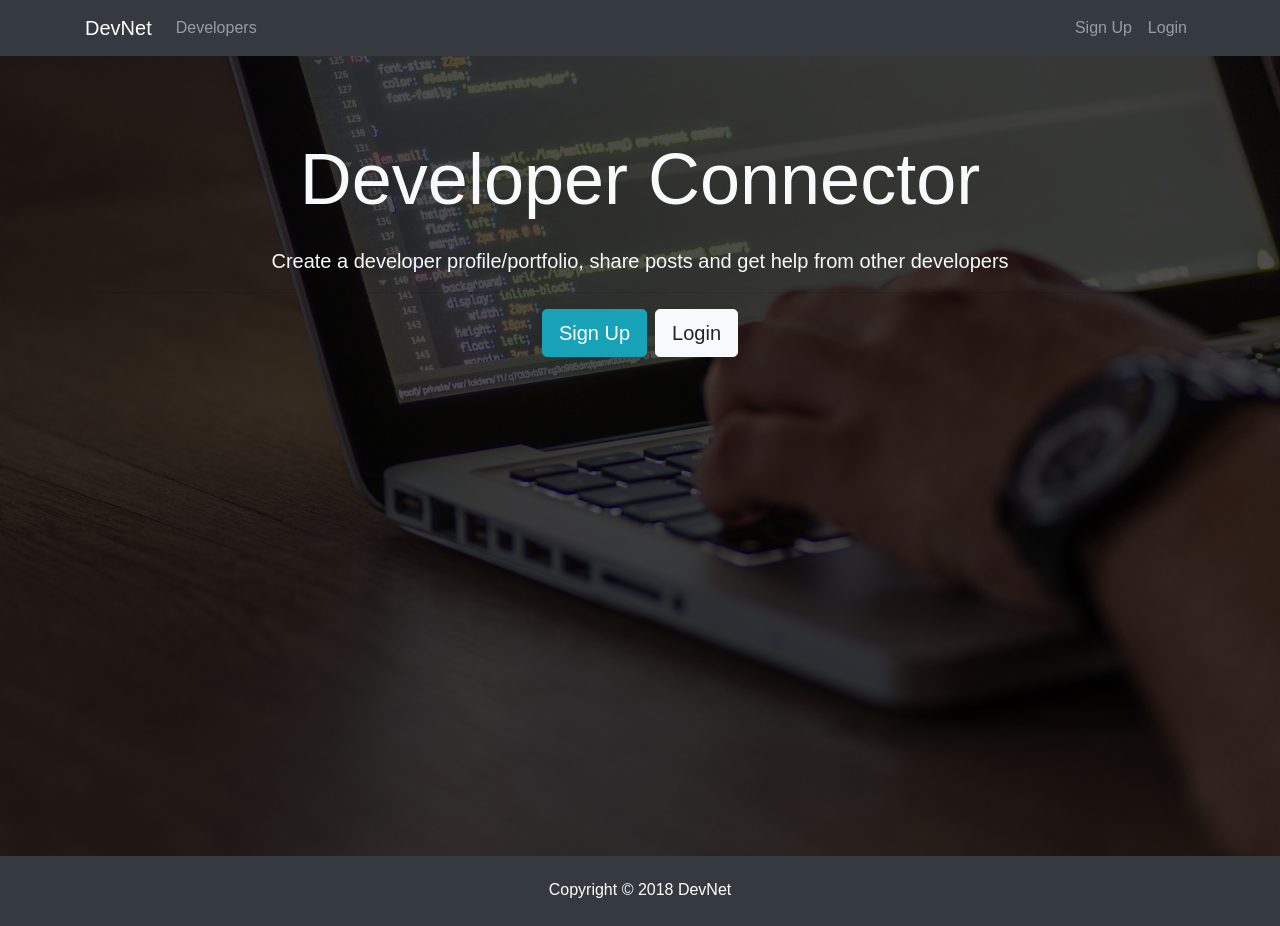
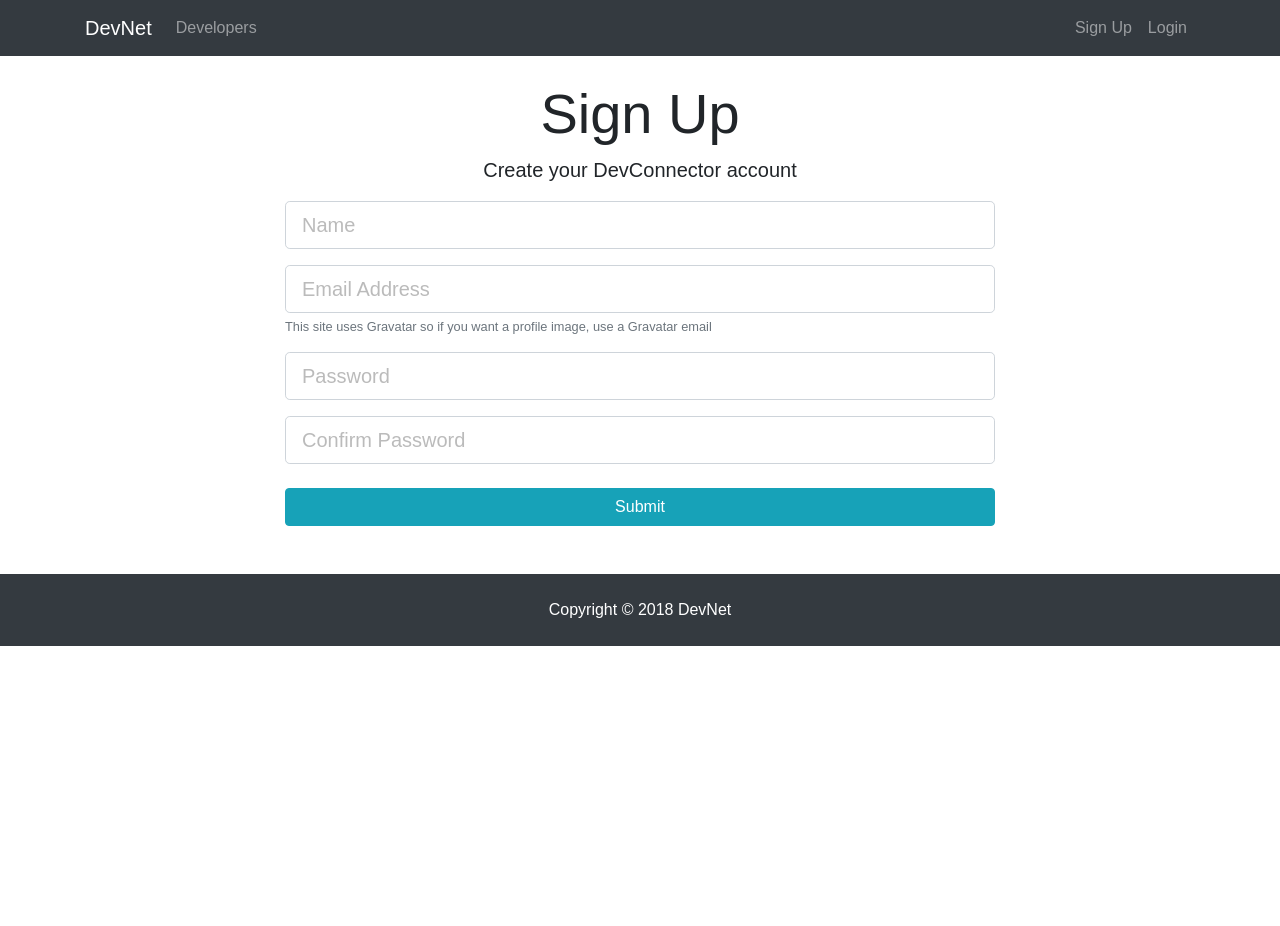
Before and after one commit to Ducle141/devnet-mern-stack, a React (Create React App) app in the folder client/: page /register in a window 1280 px wide. After the commit the page ends 800 px from the top, so only its background shows below. Built offline with nearby package versions, Linux system fonts and the light colour scheme.

Commit message:
setup react router and create register form, login form with state

```diff
--- a/client/src/App.js
+++ b/client/src/App.js
@@ -1,20 +1,28 @@
 import React, { Component } from "react";
+import { BrowserRouter as Router, Route } from "react-router-dom";
 
 import Navbar from "./components/layout/Navbar";
 import Footer from "./components/layout/Footer";
 import Landing from "./components/layout/Landing";
+import Register from "./components/auth/Register";
+import Login from "./components/auth/Login";
 
 import "./App.css";
 
 class App extends Component {
   render() {
     return (
-      <div className="App">
-        <Navbar />
-        <Landing />
-
-        <Footer />
-      </div>
+      <Router>
+        <div className="App">
+          <Navbar />
+          <Route exact path="/" component={Landing} />
+          <div className="container">
+            <Route exact path="/register" component={Register} />
+            <Route exact path="/login" component={Login} />
+          </div>
+          <Footer />
+        </div>
+      </Router>
     );
   }
 }
--- /dev/null
+++ b/client/src/components/auth/Login.js
@@ -0,0 +1,71 @@
+import React, { Component } from "react";
+
+class Login extends Component {
+  constructor() {
+    super();
+    this.state = {
+      email: "",
+      password: "",
+      errors: {}
+    };
+
+    this.onChange = this.onChange.bind(this);
+    this.onSubmit = this.onSubmit.bind(this);
+  }
+
+  onChange(e) {
+    this.setState({ [e.target.name]: e.target.value });
+  }
+
+  onSubmit(e) {
+    e.preventDefault();
+
+    const user = {
+      email: this.state.email,
+      password: this.state.password
+    };
+    console.log(user);
+  }
+
+  render() {
+    return (
+      <div className="login">
+        <div className="container">
+          <div className="row">
+            <div className="col-md-8 m-auto">
+              <h1 className="display-4 text-center">Log In</h1>
+              <p className="lead text-center">
+                Sign in to your DevConnector account
+              </p>
+              <form onSubmit={this.onSubmit}>
+                <div className="form-group">
+                  <input
+                    type="email"
+                    className="form-control form-control-lg"
+                    placeholder="Email Address"
+                    name="email"
+                    value={this.state.email}
+                    onChange={this.onChange}
+                  />
+                </div>
+                <div className="form-group">
+                  <input
+                    type="password"
+                    className="form-control form-control-lg"
+                    placeholder="Password"
+                    name="password"
+                    value={this.state.password}
+                    onChange={this.onChange}
+                  />
+                </div>
+                <input type="submit" className="btn btn-info btn-block mt-4" />
+              </form>
+            </div>
+          </div>
+        </div>
+      </div>
+    );
+  }
+}
+
+export default Login;
--- /dev/null
+++ b/client/src/components/auth/Register.js
@@ -0,0 +1,99 @@
+import React, { Component } from "react";
+
+class Register extends Component {
+  constructor() {
+    super();
+    this.state = {
+      name: "",
+      email: "",
+      password: "",
+      password2: "",
+      errors: {}
+    };
+
+    this.onChange = this.onChange.bind(this);
+    this.onSubmit = this.onSubmit.bind(this);
+  }
+
+  onChange(e) {
+    this.setState({ [e.target.name]: e.target.value });
+  }
+
+  onSubmit(e) {
+    e.preventDefault();
+
+    const newUser = {
+      name: this.state.name,
+      email: this.state.email,
+      password: this.state.password,
+      password2: this.state.password2
+    };
+    console.log(newUser);
+  }
+
+  render() {
+    return (
+      <div className="register">
+        <div className="container">
+          <div className="row">
+            <div className="col-md-8 m-auto">
+              <h1 className="display-4 text-center">Sign Up</h1>
+              <p className="lead text-center">
+                Create your DevConnector account
+              </p>
+              <form onSubmit={this.onSubmit}>
+                <div className="form-group">
+                  <input
+                    type="text"
+                    className="form-control form-control-lg"
+                    placeholder="Name"
+                    name="name"
+                    value={this.state.name}
+                    onChange={this.onChange}
+                  />
+                </div>
+                <div className="form-group">
+                  <input
+                    type="email"
+                    className="form-control form-control-lg"
+                    placeholder="Email Address"
+                    name="email"
+                    value={this.state.email}
+                    onChange={this.onChange}
+                  />
+                  <small className="form-text text-muted">
+                    This site uses Gravatar so if you want a profile image, use
+                    a Gravatar email
+                  </small>
+                </div>
+                <div className="form-group">
+                  <input
+                    type="password"
+                    className="form-control form-control-lg"
+                    placeholder="Password"
+                    name="password"
+                    value={this.state.password}
+                    onChange={this.onChange}
+                  />
+                </div>
+                <div className="form-group">
+                  <input
+                    type="password"
+                    className="form-control form-control-lg"
+                    placeholder="Confirm Password"
+                    name="password2"
+                    value={this.state.password2}
+                    onChange={this.onChange}
+                  />
+                </div>
+                <input type="submit" className="btn btn-info btn-block mt-4" />
+              </form>
+            </div>
+          </div>
+        </div>
+      </div>
+    );
+  }
+}
+
+export default Register;
--- a/client/src/components/layout/Landing.js
+++ b/client/src/components/layout/Landing.js
@@ -1,4 +1,5 @@
 import React, { Component } from "react";
+import { Link } from "react-router-dom";
 
 class Landing extends Component {
   render() {
@@ -15,12 +16,12 @@
                   from other developers
                 </p>
                 <hr />
-                <a href="register.html" className="btn btn-lg btn-info mr-2">
+                <Link to="/register" className="btn btn-lg btn-info mr-2">
                   Sign Up
-                </a>
-                <a href="login.html" className="btn btn-lg btn-light">
+                </Link>
+                <Link to="/login" className="btn btn-lg btn-light">
                   Login
-                </a>
+                </Link>
               </div>
             </div>
           </div>
--- a/client/src/components/layout/Navbar.js
+++ b/client/src/components/layout/Navbar.js
@@ -1,13 +1,14 @@
 import React, { Component } from "react";
+import { Link } from "react-router-dom";
 
 class Navbar extends Component {
   render() {
     return (
       <nav className="navbar navbar-expand-sm navbar-dark bg-dark mb-4">
         <div className="container">
-          <a className="navbar-brand" href="landing.html">
+          <Link className="navbar-brand" to="/landing">
             DevNet
-          </a>
+          </Link>
           <button
             className="navbar-toggler"
             type="button"
@@ -20,23 +21,23 @@
           <div className="collapse navbar-collapse" id="mobile-nav">
             <ul className="navbar-nav mr-auto">
               <li className="nav-item">
-                <a className="nav-link" href="profiles.html">
+                <Link className="nav-link" to="/profiles">
                   {" "}
                   Developers
-                </a>
+                </Link>
               </li>
             </ul>
 
             <ul className="navbar-nav ml-auto">
               <li className="nav-item">
-                <a className="nav-link" href="register.html">
+                <Link className="nav-link" to="/register">
                   Sign Up
-                </a>
+                </Link>
               </li>
               <li className="nav-item">
-                <a className="nav-link" href="login.html">
+                <Link className="nav-link" to="/login">
                   Login
-                </a>
+                </Link>
               </li>
             </ul>
           </div>
```
